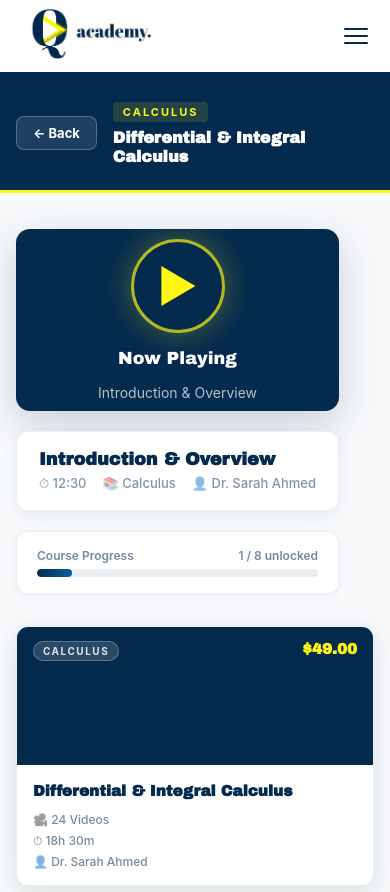
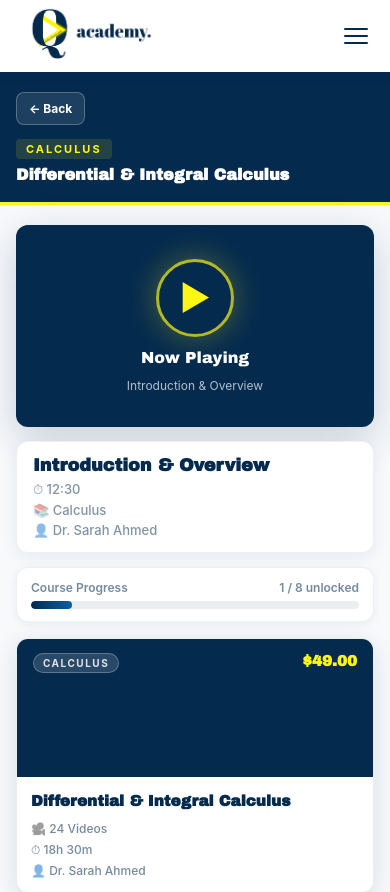
Before and after one commit to Yasmineeibrahim/QacademyV2, a React (Vite) app in the folder frontend/: page /courses/1 in a window 390 px wide. Shown: the top 892 px of the page. Built offline with nearby package versions, Linux system fonts and the light colour scheme.

Commit message:
responsiveness

```diff
--- a/frontend/src/pages/courses page/CourseDetailPage.css
+++ b/frontend/src/pages/courses page/CourseDetailPage.css
@@ -23,6 +23,8 @@
   border-radius: 8px;
   padding: 8px 16px;
   font-size: 13px;
+    padding-left: 20px;
+    padding-right: 20px;
   font-weight: 700;
   cursor: pointer;
   font-family: inherit;
@@ -31,6 +33,12 @@
   transition: background 0.2s;
 }
 
+    flex-direction: column;
+    gap: 20px;
+    padding-top: 24px;
+    padding-bottom: 40px;
+    padding-left: 20px;
+    padding-right: 20px;
 .cdp-back-btn:hover {
   background: rgba(255, 255, 255, 0.2);
 }
@@ -39,6 +47,7 @@
   font-size: 11px;
   font-weight: 700;
   letter-spacing: 2px;
+    gap: 14px;
   text-transform: uppercase;
   color: #fff613;
   background: rgba(255, 246, 19, 0.12);
@@ -742,30 +751,169 @@
 }
 
 @media (max-width: 1024px) {
+  .cdp-header__inner {
+    padding-left: 20px;
+    padding-right: 20px;
+  }
+
   .cdp-body {
     flex-direction: column;
+    align-items: stretch;
+    gap: 20px;
+    padding-top: 24px;
+    padding-bottom: 40px;
+    padding-left: 20px;
+    padding-right: 20px;
+  }
+
+  .cdp-left,
+  .cdp-right {
+    width: 100%;
   }
 
   .cdp-right {
     width: 100%;
+    gap: 14px;
   }
 }
 
 @media (max-width: 768px) {
+  .cdp-header {
+    padding: 20px 0 18px;
+  }
+
+  .cdp-header__inner {
+    flex-direction: column;
+    align-items: flex-start;
+    gap: 12px;
+    padding-left: 16px;
+    padding-right: 16px;
+  }
+
+  .cdp-back-btn {
+    padding: 8px 12px;
+    font-size: 12px;
+  }
+
   .cdp-header__title {
+    font-size: 1rem;
+  }
+
+  .cdp-body {
+    gap: 16px;
+    padding-top: 20px;
+    padding-bottom: 32px;
+    padding-left: 16px;
+    padding-right: 16px;
+  }
+
+  .cdp-left {
+    gap: 14px;
+  }
+
+  .cdp-player {
+    border-radius: 12px;
+    gap: 12px;
+  }
+
+  .cdp-player__lock-circle {
+    width: 64px;
+    height: 64px;
+    font-size: 30px;
+  }
+
+  .cdp-player__locked-title {
+    font-size: 1rem;
+  }
+
+  .cdp-player__unlock-btn {
+    width: 100%;
+    max-width: 280px;
+    padding: 10px 16px;
+    font-size: 14px;
+  }
+
+  .cdp-player__play-ring {
+    width: 72px;
+    height: 72px;
+    font-size: 34px;
+  }
+
+  .cdp-player__now-playing {
     font-size: 1rem;
   }
 
   .cdp-video-meta {
     flex-direction: column;
+    padding: 14px 16px;
+    gap: 12px;
+  }
+
+  .cdp-video-meta__sub {
+    display: flex;
+    flex-direction: column;
+    gap: 4px;
+  }
+
+  .cdp-video-meta__sub span + span {
+    margin-left: 0;
+  }
+
+  .cdp-inline-unlock-btn {
+    width: 100%;
+  }
+
+  .cdp-progress {
+    padding: 12px 14px;
+  }
+
+  .cdp-side-card__body {
+    padding: 14px;
+  }
+
+  .cdp-full-course {
+    padding: 16px 14px;
+  }
+
+  .cdp-topics__heading {
+    padding: 14px;
+  }
+
+  .cdp-topic-item {
+    padding: 10px 12px;
   }
 
   .cdp-modal {
     margin: 0 16px;
   }
+
+  .cdp-modal__header {
+    padding: 20px 18px 18px;
+  }
+
+  .cdp-modal__body {
+    padding: 0 18px 18px;
+  }
 }
 
 @media (max-width: 480px) {
+  .cdp-player__empty-emoji {
+    font-size: 44px;
+  }
+
+  .cdp-player__empty-text {
+    font-size: 13px;
+  }
+
+  .cdp-player__playing-title {
+    font-size: 12px;
+    max-width: 260px;
+  }
+
+  .cdp-topic__unlock-chip {
+    display: none;
+  }
+
   .cdp-modal__title {
     font-size: 1.1rem;
   }
```
